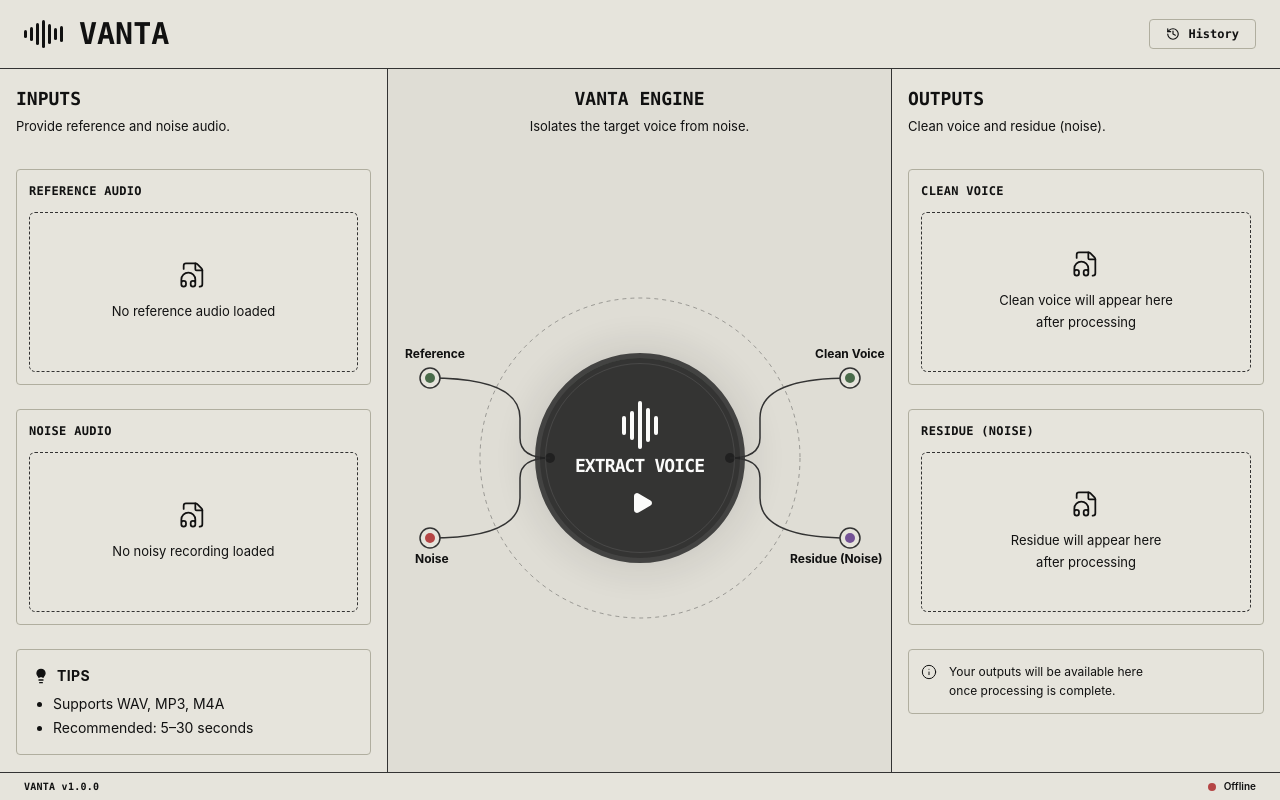
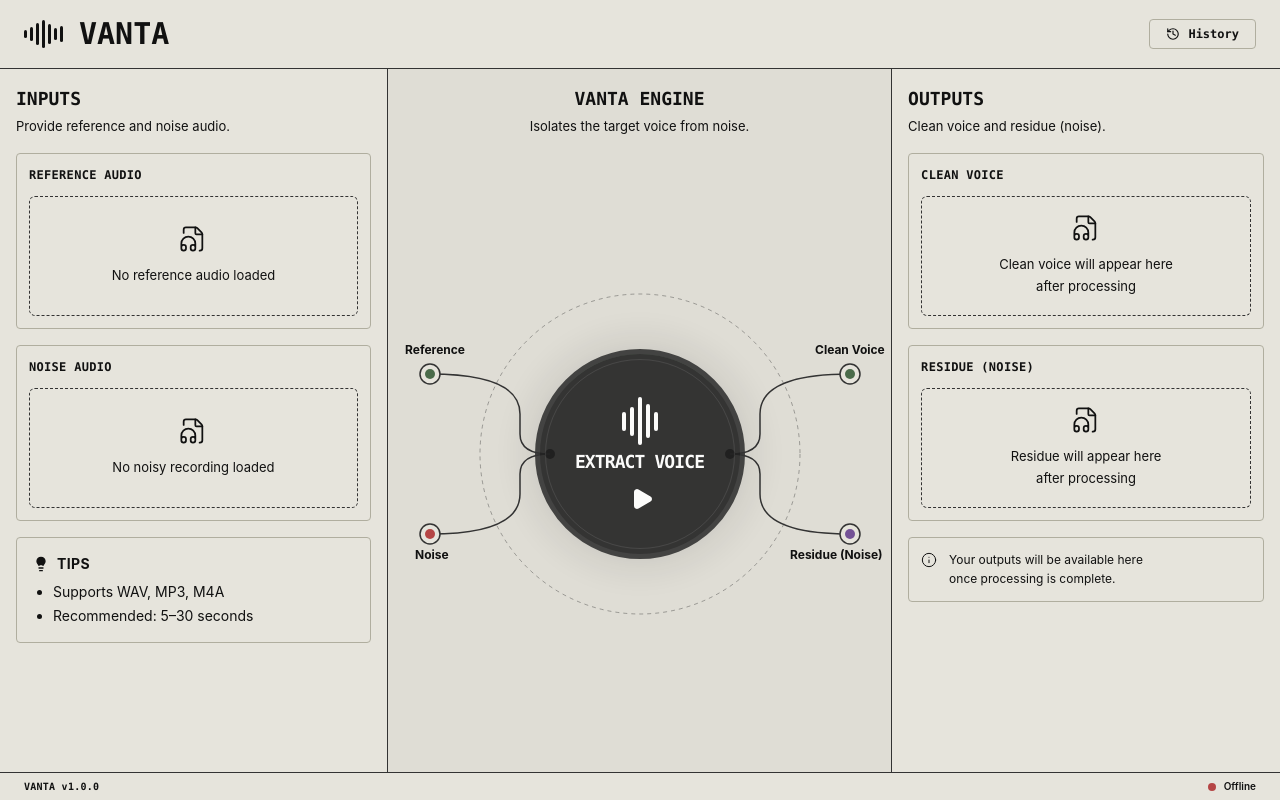
Before and after one commit to Komalpreet2809/Vanta, a Next.js app in the folder web/: page / in a window 1280 px wide. Built offline with nearby package versions, Linux system fonts and the light colour scheme; no server answers.

Commit message:
style: enforce single-screen layout with flex-1 and no overflow

```diff
--- a/web/src/components/AudioCard.tsx
+++ b/web/src/components/AudioCard.tsx
@@ -155,7 +155,7 @@ export function AudioCard({
             };
             input.click();
           }}
-          className={`border border-dashed border-[var(--border-main)] rounded-md p-8 flex flex-col items-center justify-center text-center transition-colors min-h-[160px] ${
+          className={`border border-dashed border-[var(--border-main)] rounded-md p-4 flex flex-col items-center justify-center text-center transition-colors flex-1 min-h-[120px] ${
             onFile ? "cursor-pointer hover:bg-black/5" : ""
           } ${isDragging ? "bg-black/5" : "bg-transparent"}`}
         >
--- a/web/src/components/VantaApp.tsx
+++ b/web/src/components/VantaApp.tsx
@@ -70,13 +70,13 @@ export function VantaApp() {
 
         <main className="flex-1 grid grid-cols-[1fr_1.3fr_1fr] divide-x divide-[var(--border-main)] overflow-hidden">
           {/* INPUTS COLUMN */}
-          <section className="p-4 flex flex-col overflow-y-auto">
-            <div className="mb-8">
+          <section className="p-4 flex flex-col h-full overflow-hidden">
+            <div className="mb-4">
               <h2 className="font-mono-heading font-black text-lg uppercase mb-1">Inputs</h2>
               <p className="text-[13px] text-[var(--text-main)]">Provide reference and noise audio.</p>
             </div>
 
-            <div className="flex flex-col gap-6">
+            <div className="flex-1 flex flex-col gap-4">
               <AudioCard
                 heading="Reference Audio"
                 source={enrollment}
@@ -84,6 +84,7 @@ export function VantaApp() {
                 onClear={() => setEnrollment(null)}
                 onFile={(f) => setEnrollment(f)}
                 emptyLabel="No reference audio loaded"
+                className="flex-1"
               />
 
               <AudioCard
@@ -93,6 +94,7 @@ export function VantaApp() {
                 onClear={() => setMixture(null)}
                 onFile={(f) => setMixture(f)}
                 emptyLabel="No noisy recording loaded"
+                className="flex-1"
               />
 
               <TipsCard />
@@ -100,8 +102,8 @@ export function VantaApp() {
           </section>
 
           {/* ENGINE COLUMN */}
-          <section className="bg-[var(--bg-center)] p-4 flex flex-col overflow-hidden">
-            <div className="text-center mb-6">
+          <section className="bg-[var(--bg-center)] p-4 flex flex-col h-full overflow-hidden">
+            <div className="text-center mb-4">
               <h2 className="font-mono-heading font-black text-lg uppercase mb-1">Vanta Engine</h2>
               <p className="text-[13px] text-[var(--text-main)]">Isolates the target voice from noise.</p>
             </div>
@@ -119,13 +121,13 @@ export function VantaApp() {
           </section>
 
           {/* OUTPUTS COLUMN */}
-          <section className="p-4 flex flex-col overflow-y-auto">
-            <div className="mb-8">
+          <section className="p-4 flex flex-col h-full overflow-hidden">
+            <div className="mb-4">
               <h2 className="font-mono-heading font-black text-lg uppercase mb-1">Outputs</h2>
               <p className="text-[13px] text-[var(--text-main)]">Clean voice and residue (noise).</p>
             </div>
 
-            <div className="flex flex-col gap-6 flex-1">
+            <div className="flex-1 flex flex-col gap-4">
               <AudioCard
                 heading="Clean Voice"
                 source={result?.extracted ?? null}
@@ -137,6 +139,7 @@ export function VantaApp() {
                     : undefined
                 }
                 emptyLabel={"Clean voice will appear here\nafter processing"}
+                className="flex-1"
               />
 
               <AudioCard
@@ -150,6 +153,7 @@ export function VantaApp() {
                     : undefined
                 }
                 emptyLabel={"Residue will appear here\nafter processing"}
+                className="flex-1"
               />
 
               <div className="card-border p-3 flex items-start gap-3 bg-[var(--bg-app)]">
```
